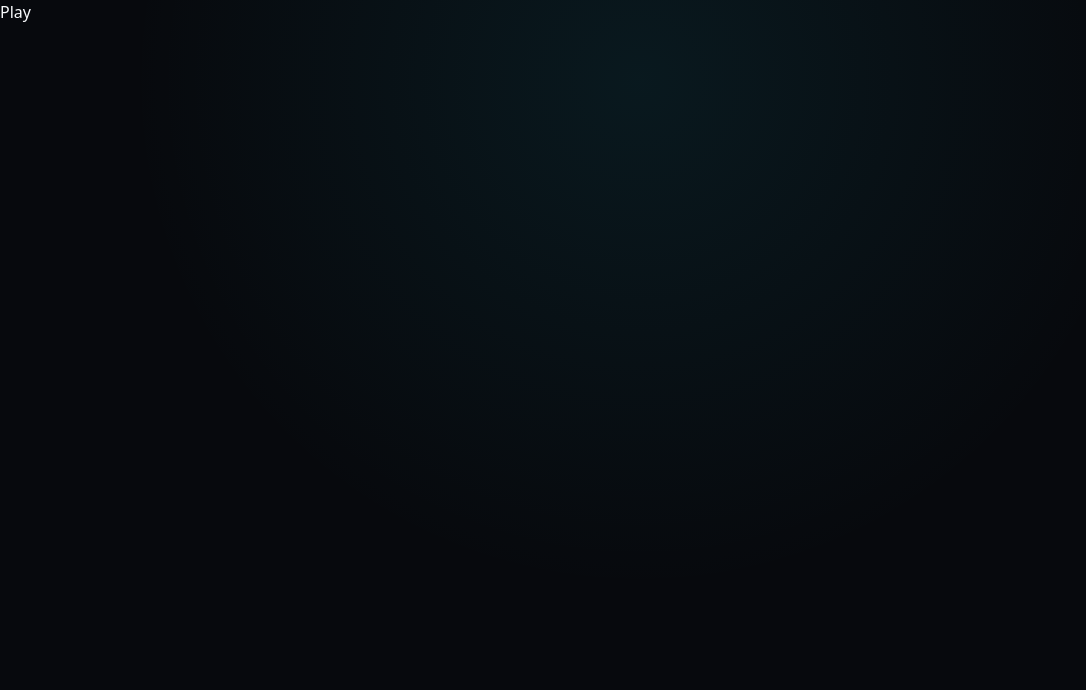
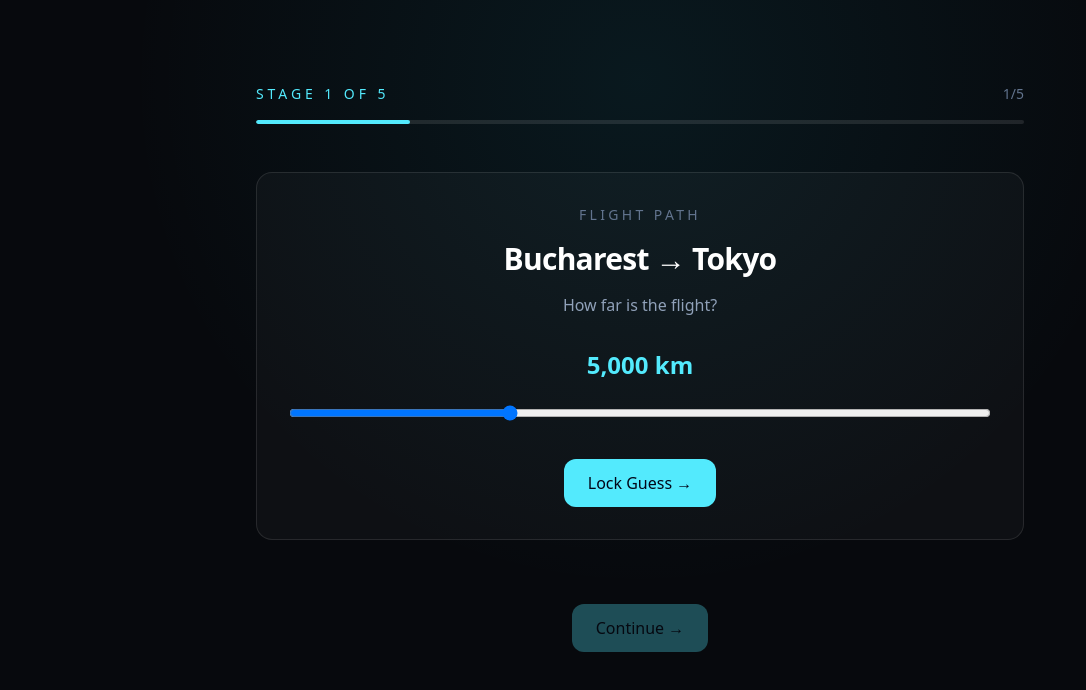
Before and after one commit to catalindvl-dot/daily-challenge, a Next.js app: page /play in a window 1280 px wide. Shown: the top 690 px of the page, without its empty margins (0-1086 px from the left). Built offline with nearby package versions, Linux system fonts and the light colour scheme.

Commit message:
Build daily challenge flow and add Flight Path

```diff
--- a/src/app/play/page.tsx
+++ b/src/app/play/page.tsx
@@ -1,3 +1,5 @@
+import Play from "@/components/play/Play";
+
 export default function PlayPage() {
-  return <h1>Play</h1>;
+  return <Play />;
 }
--- /dev/null
+++ b/src/app/summary/page.tsx
@@ -0,0 +1,5 @@
+import Summary from "@/components/summary/Summary";
+
+export default function SummaryPage() {
+  return <Summary />;
+}
--- /dev/null
+++ b/src/components/play/FlightPath.tsx
@@ -0,0 +1,81 @@
+"use client";
+
+import { useState } from "react";
+import { flightPathChallenge } from "@/data/flightPath";
+
+type FlightPathProps = {
+    onComplete: (accuracy: number) => void;
+};
+
+export default function FlightPath({ onComplete }: FlightPathProps) {
+    const [guess, setGuess] = useState(5000);
+    const [isLocked, setIsLocked] = useState(false);
+
+    const accuracy = Math.max(
+        0,
+        Math.round(
+            (1 -
+                Math.abs(guess - flightPathChallenge.distanceKm) /
+                flightPathChallenge.distanceKm) *
+            100,
+        ),
+    );
+
+    return (
+        <div className="text-center">
+            <p className="text-sm font-medium uppercase tracking-[0.24em] text-slate-500">
+                Flight Path
+            </p>
+
+            <h1 className="mt-4 text-3xl font-semibold tracking-tight text-white">
+                {flightPathChallenge.from} → {flightPathChallenge.to}
+            </h1>
+
+            <p className="mt-4 text-slate-400">How far is the flight?</p>
+
+            <p className="mt-8 text-2xl font-semibold text-cyan-300">
+                {guess.toLocaleString()} km
+            </p>
+
+            <input
+                type="range"
+                min="500"
+                max="15000"
+                step="100"
+                value={guess}
+                disabled={isLocked}
+                onChange={(event) => setGuess(Number(event.target.value))}
+                className="mt-6 w-full disabled:cursor-not-allowed disabled:opacity-50"
+            />
+
+            {!isLocked ? (
+                <button
+                    type="button"
+                    onClick={() => {
+                        setIsLocked(true);
+                        onComplete(accuracy);
+                    }}
+                    className="mt-8 rounded-xl bg-cyan-300 px-6 py-3 font-medium text-slate-950 transition hover:bg-cyan-200"
+                >
+                    Lock Guess →
+                </button>
+            ) : (
+                <div className="mt-8">
+                    <p className="text-sm text-slate-500">Actual distance</p>
+
+                    <p className="mt-1 text-xl font-semibold text-white">
+                        {flightPathChallenge.distanceKm.toLocaleString()} km
+                    </p>
+
+                    <p className="mt-4 text-sm text-slate-400">
+                        Your accuracy
+                    </p>
+
+                    <p className="mt-1 text-3xl font-semibold text-cyan-300">
+                        {accuracy}%
+                    </p>
+                </div>
+            )}
+        </div>
+    );
+}
--- /dev/null
+++ b/src/components/play/Play.tsx
@@ -0,0 +1,98 @@
+"use client";
+
+import { useState } from "react";
+import { useRouter } from "next/navigation";
+import { dailyChallenge } from "@/data/dailyChallenge";
+import type { StageResult } from "@/types/challenge";
+import FlightPath from "@/components/play/FlightPath";
+
+export default function Play() {
+  const router = useRouter();
+  const totalStages = dailyChallenge.length;
+  const [currentStage, setCurrentStage] = useState(1);
+  const [stageCompleted, setStageCompleted] = useState(false);
+  const [results, setResults] = useState<StageResult[]>([]);
+
+  const stage = dailyChallenge[currentStage - 1];
+
+  return (
+    <main className="flex min-h-[calc(100vh-4rem)] items-center justify-center px-6 py-16">
+      <div className="w-full max-w-3xl">
+        <div className="flex items-center justify-between">
+          <p className="text-sm font-medium uppercase tracking-[0.28em] text-cyan-300">
+            Stage {currentStage} of {totalStages}
+          </p>
+
+          <p className="text-sm text-slate-500">
+            {currentStage}/{totalStages}
+          </p>
+        </div>
+
+        <div className="mt-4 h-1 overflow-hidden rounded-full bg-white/10">
+          <div
+            className="h-full rounded-full bg-cyan-300 transition-all duration-300"
+            style={{
+              width: `${(currentStage / totalStages) * 100}%`,
+            }}
+          />
+        </div>
+
+        <div className="mt-12 rounded-2xl border border-white/10 bg-white/[0.03] p-8 text-center">
+          {stage.type === "flight-path" ? (
+            <FlightPath
+              onComplete={(accuracy) => {
+                setResults((currentResults) => [
+                  ...currentResults.filter((result) => result.stageId !== stage.id),
+                  {
+                    stageId: stage.id,
+                    gameType: stage.type,
+                    score: accuracy,
+                  },
+                ]);
+
+                setStageCompleted(true);
+              }}
+            />
+          ) : (
+            <>
+              <p className="text-sm font-medium uppercase tracking-[0.24em] text-slate-500">
+                Daily Challenge
+              </p>
+
+              <h1 className="mt-4 text-3xl font-semibold tracking-tight text-white">
+                {stage.title}
+              </h1>
+
+              <p className="mx-auto mt-4 max-w-lg text-slate-400">
+                {stage.description}
+              </p>
+            </>
+          )}
+        </div>
+
+        <div className="mt-8 flex justify-center">
+          <div className="mt-8 flex justify-center">
+            <button
+              type="button"
+              disabled={!stageCompleted}
+              onClick={() => {
+                if (!stageCompleted) return;
+
+                if (currentStage === totalStages) {
+                  router.push("/summary");
+                  return;
+                }
+
+                setCurrentStage((stage) => stage + 1);
+                setStageCompleted(false);
+              }}
+              className="rounded-xl bg-cyan-300 px-6 py-3 font-medium text-slate-950 transition hover:bg-cyan-200 disabled:cursor-not-allowed disabled:opacity-30"
+            >
+              {currentStage === totalStages ? "Finish Challenge →" : "Continue →"}
+            </button>
+          </div>
+        </div>
+      </div>
+    </main>
+  );
+}
--- /dev/null
+++ b/src/components/summary/Summary.tsx
@@ -0,0 +1,46 @@
+import Button from "@/components/ui/Button";
+import Container from "@/components/ui/Container";
+import { dailyChallenge } from "@/data/dailyChallenge";
+
+export default function Summary() {
+  return (
+    <main className="relative flex min-h-[calc(100vh-4rem)] items-center overflow-hidden px-6 py-16">
+      <div className="pointer-events-none absolute left-1/2 top-20 h-96 w-96 -translate-x-1/2 rounded-full bg-cyan-400/10 blur-3xl" />
+
+      <Container className="relative max-w-3xl text-center">
+        <p className="text-sm font-medium uppercase tracking-[0.28em] text-cyan-300">
+          Daily Summary
+        </p>
+
+        <h1 className="mt-6 text-4xl font-semibold tracking-tight text-white sm:text-5xl">
+          Challenge complete.
+        </h1>
+
+        <p className="mx-auto mt-4 max-w-xl text-slate-400">
+          You completed all five stages of today&apos;s challenge.
+        </p>
+
+        <div className="mx-auto mt-10 grid max-w-xl grid-cols-5 gap-3">
+          {dailyChallenge.map((stage) => (
+            <div
+              key={stage.id}
+              className="rounded-xl border border-white/10 bg-white/[0.03] px-3 py-4"
+            >
+              <p className="text-xs uppercase tracking-wider text-slate-500">
+                Stage {stage.id}
+              </p>
+
+              <p className="mt-1 text-lg font-semibold text-cyan-300">
+                {stage.title}
+              </p>
+            </div>
+          ))}
+        </div>
+
+        <div className="mt-10">
+          <Button href="/">Done →</Button>
+        </div>
+      </Container>
+    </main>
+  );
+}
--- /dev/null
+++ b/src/data/dailyChallenge.ts
@@ -0,0 +1,34 @@
+import type { ChallengeStage } from "@/types/challenge";
+
+export const dailyChallenge: ChallengeStage[] = [
+  {
+    id: 1,
+    type: "flight-path",
+    title: "Flight Path",
+    description: "Find your way from one place to another.",
+  },
+  {
+    id: 2,
+    type: "price-guess",
+    title: "Price Guess",
+    description: "How close can you get to the real price?",
+  },
+  {
+    id: 3,
+    type: "timeline",
+    title: "Timeline",
+    description: "Put the events in the correct order.",
+  },
+  {
+    id: 4,
+    type: "visual-reveal",
+    title: "Visual Reveal",
+    description: "Can you recognize it before the full reveal?",
+  },
+  {
+    id: 5,
+    type: "connection",
+    title: "Connection",
+    description: "Find what connects the clues.",
+  },
+];
--- /dev/null
+++ b/src/data/flightPath.ts
@@ -0,0 +1,7 @@
+import type { FlightPathChallenge } from "@/types/flightPath";
+
+export const flightPathChallenge: FlightPathChallenge = {
+  from: "Bucharest",
+  to: "Tokyo",
+  distanceKm: 8920,
+};
--- /dev/null
+++ b/src/types/challenge.ts
@@ -0,0 +1,18 @@
+export type GameType =
+  | "flight-path"
+  | "price-guess"
+  | "timeline"
+  | "visual-reveal"
+  | "connection";
+
+export type ChallengeStage = {
+  id: number;
+  type: GameType;
+  title: string;
+  description: string;
+};
+export type StageResult = {
+  stageId: number;
+  gameType: GameType;
+  score: number;
+};
--- /dev/null
+++ b/src/types/flightPath.ts
@@ -0,0 +1,5 @@
+export type FlightPathChallenge = {
+  from: string;
+  to: string;
+  distanceKm: number;
+};
```
